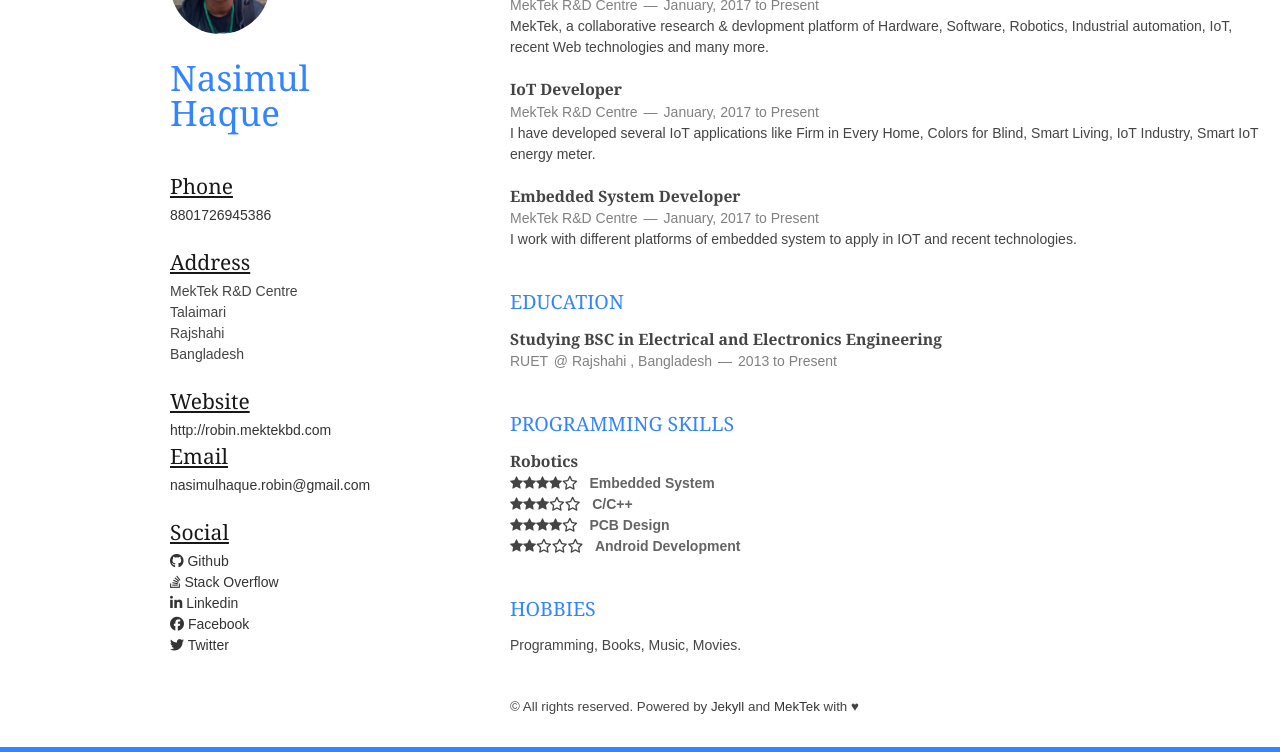
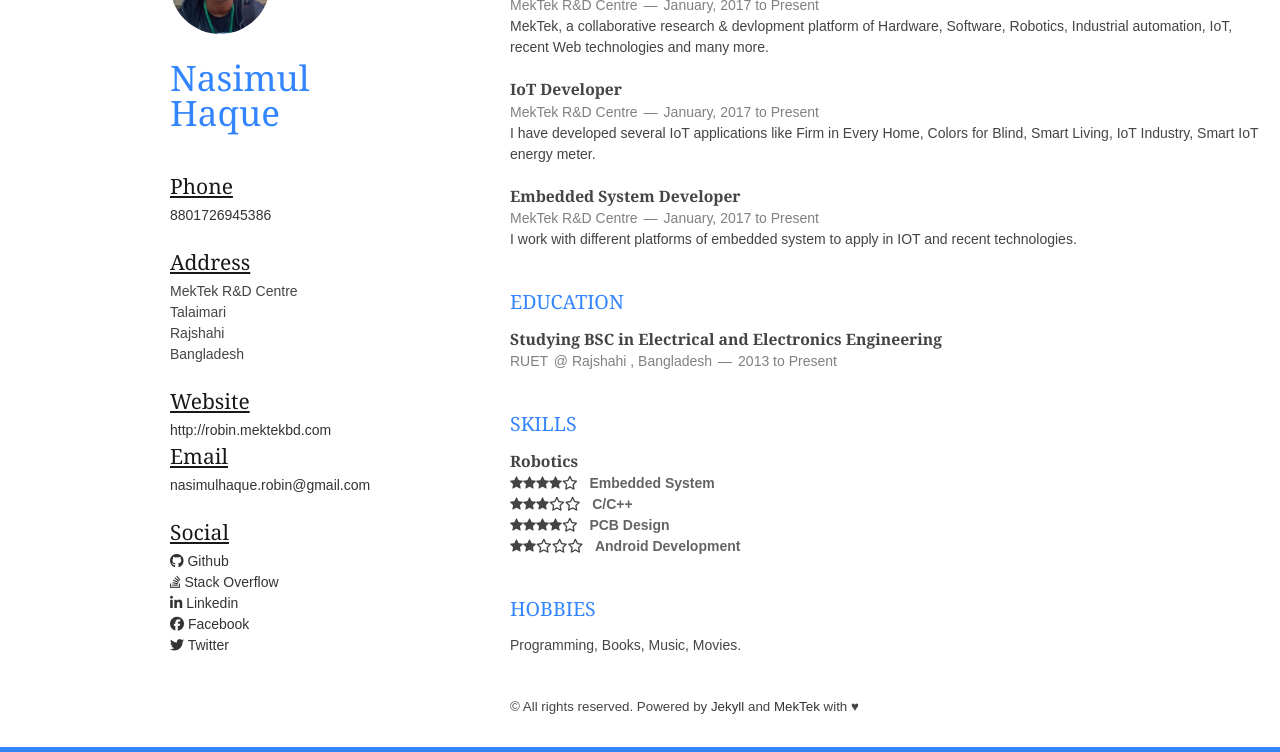
Before and after one commit to MekTekBD/robin, a Jekyll site: the page built from resume.html, in a window 1280 px wide, cut to the strip 153-905 px from the top of the page. Built offline with Jekyll 4.4.1, drawn with Linux system fonts in a browser that asks for light colours; nearby versions of some CDN libraries; library files that are not in the unit come from our copies.

Commit message:
Update resume.html

```diff
--- a/resume.html
+++ b/resume.html
@@ -150,7 +150,7 @@
 
 
 <section class="thirteen columns">
-    <h1>Programming Skills</h1>
+    <h1>Skills</h1>
     <article>
         <header>
             <h1>Robotics</h1>
```
